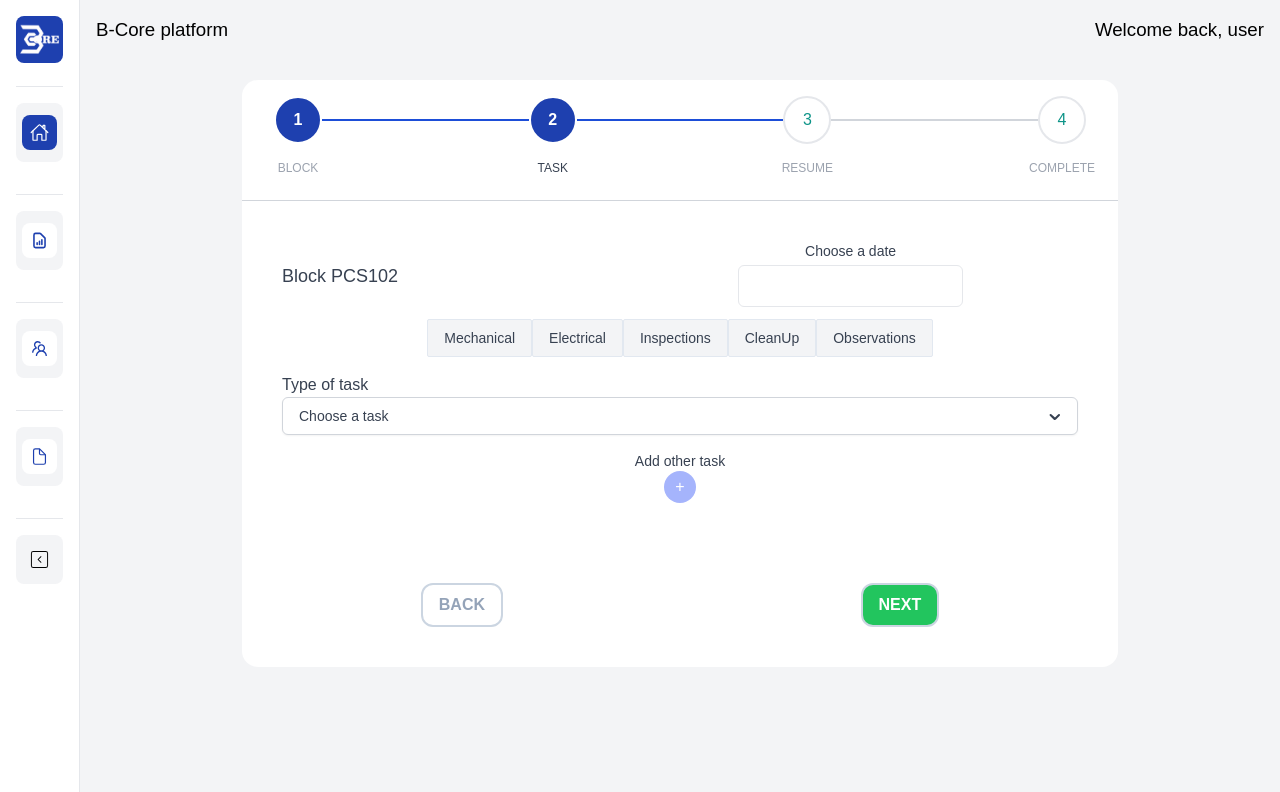
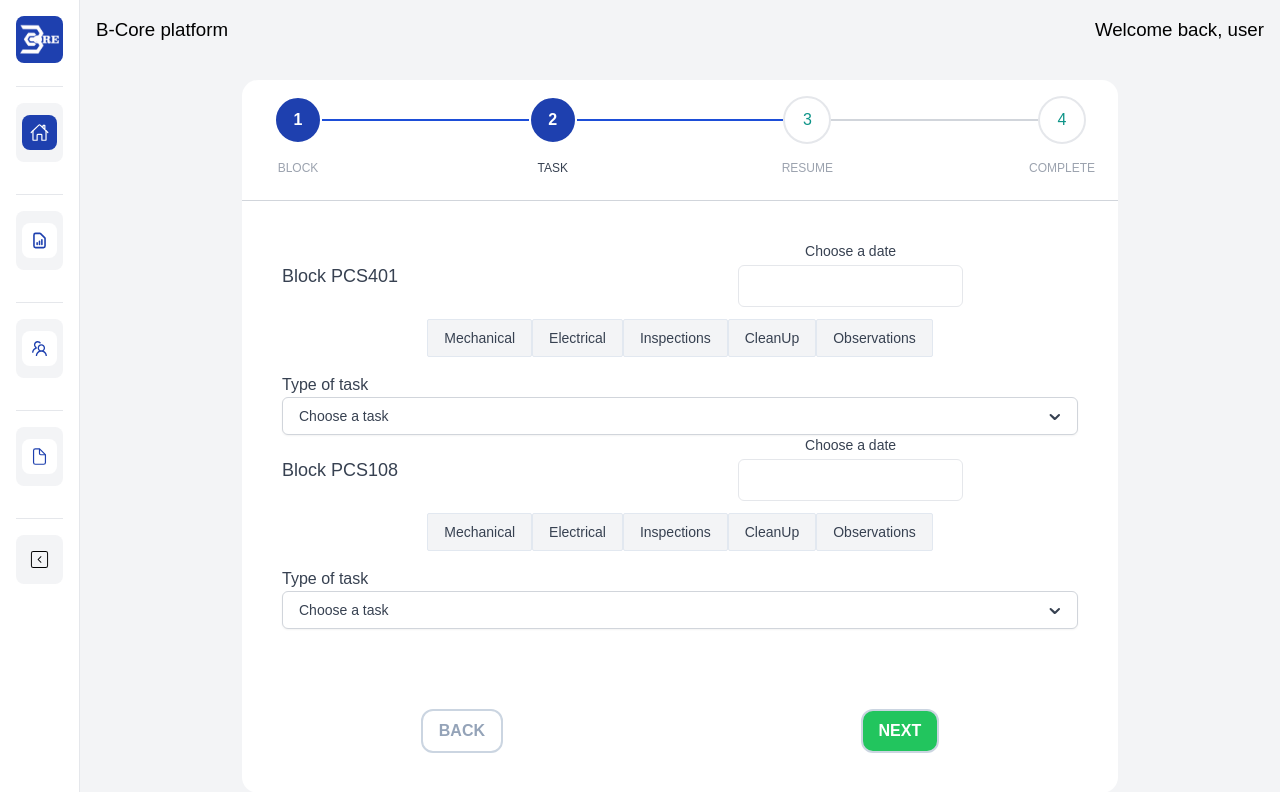
Before and after one commit to LMartin1998/BCorePlatform-Deploy, a Next.js app: page /reports in a window 1280 px wide. Both pictures are taken after a click on the button "NEXT". Shown: the top 792 px of the page. Built offline with nearby package versions, Linux system fonts and the light colour scheme.

Commit message:
Dynamic color of chips

```diff
--- a/src/app/Components/steps/TaskInfo.jsx
+++ b/src/app/Components/steps/TaskInfo.jsx
@@ -41,8 +41,8 @@ export default function TaskInfo(){
             break;
             case 'Inspections':
                 dropDownOptions = [
-                    { label: 'OptionC', value: 'OptionC' },
-                    { label: 'OptionD', value: 'OptionD' }
+                    { label: 'OptionC', value: 'OptionC', parent: 'Inspections'},
+                    { label: 'OptionD', value: 'OptionD', parent: 'Inspections'}
                 ];
             break;
             default:
@@ -54,7 +54,7 @@ export default function TaskInfo(){
     return(
         <div className="flex flex-col">
             <div className="flex justify-center items-center">
-                <p className="text-gray-700 font-normal text-lg w-3/4">Block PCS102</p>
+                <p className="text-gray-700 font-normal text-lg w-3/4">Block PCS401</p>
                 <MyDatePicker></MyDatePicker>
             </div>
             <div className="container mx-auto my-2">
@@ -66,7 +66,20 @@ export default function TaskInfo(){
             </div>
             <p className="text-gray-700 font-normal text-base mt-2">Type of task</p>
             <DropdownGeneral options={optionsDrop} buttonText='Choose a task'></DropdownGeneral>
-            <ButtonAddTask></ButtonAddTask>
+
+            <div className="flex justify-center items-center">
+                <p className="text-gray-700 font-normal text-lg w-3/4">Block PCS108</p>
+                <MyDatePicker></MyDatePicker>
+            </div>
+            <div className="container mx-auto my-2">
+                <ToggleButtonGroup
+                    options={data}
+                    onChange={handleChange}
+                >
+                </ToggleButtonGroup>
+            </div>
+            <p className="text-gray-700 font-normal text-base mt-2">Type of task</p>
+            <DropdownGeneral options={optionsDrop} buttonText='Choose a task'></DropdownGeneral>
         </div>
     );
 }
--- a/src/app/Components/widgets/Chip.jsx
+++ b/src/app/Components/widgets/Chip.jsx
@@ -1,21 +1,25 @@
 const Chip = ({label, background}) => {
 
-    var color = '';
+    let color = '';
     switch (background) {
         case 'Mechanical':
-            color = 'red';
+            color = 'rgb(254, 202, 202, 1)';
             break;
         case 'Electrical':
-            color = 'blue';
+            color = 'rgb(191, 219, 254, 1)';
+            break;
+        case 'Inspections':
+            color = 'rgb(254, 240, 138, 1)';
             break;
         default:
             color = 'white';
             break;
     }
-
+    const chipStyle = {
+        background: color
+    }
     return (
-        // <div className="inline-flex items-center px-3 py-1 bg-white border border-gray-300 rounded-full text-sm leading-5 font-medium text-gray-700">
-        <div className={`inline-flex items-center px-3 py-1 bg-${color}-200 border border-gray-300 rounded-full text-sm leading-5 font-medium text-gray-700`}>
+        <div style={chipStyle} className={`inline-flex items-center bg-ye px-3 py-1 border border-gray-300 rounded-full text-sm leading-5 font-medium text-gray-700`}>
              <span>{label}</span>
         </div>
 
```
